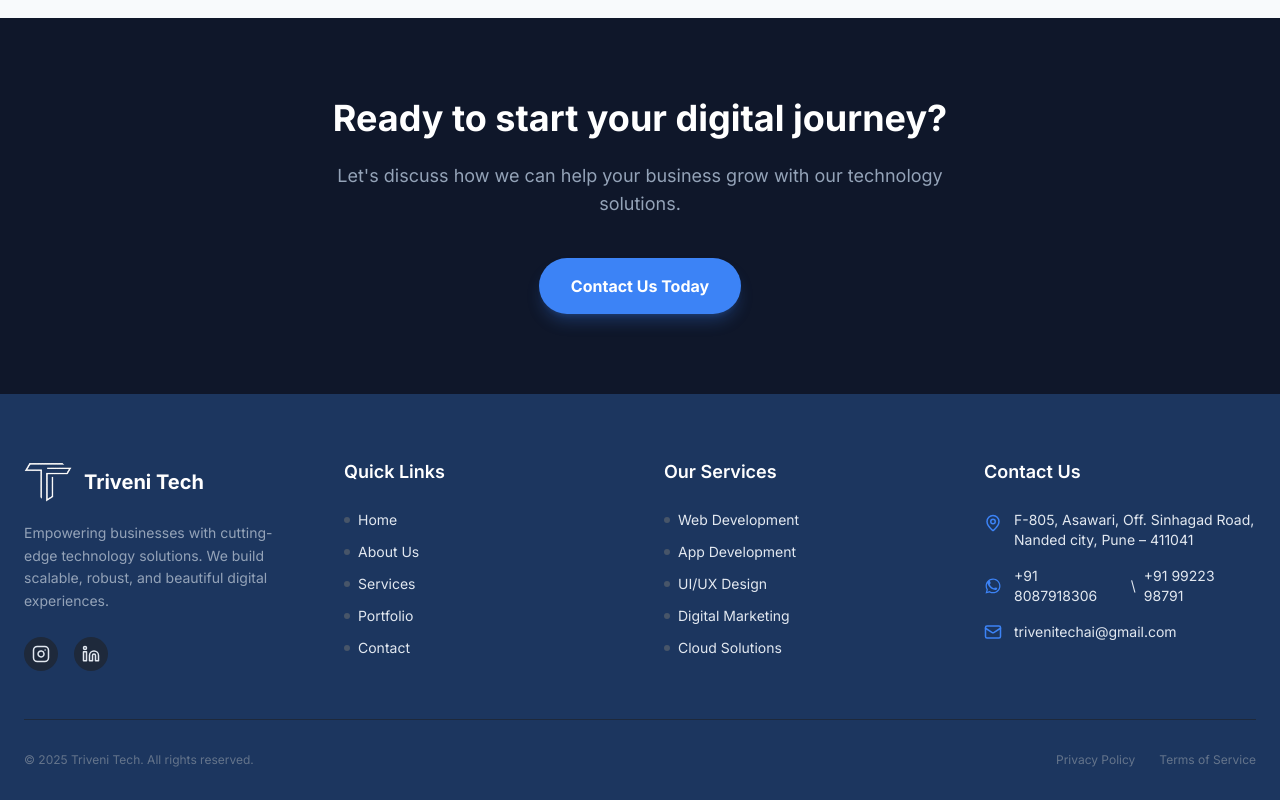
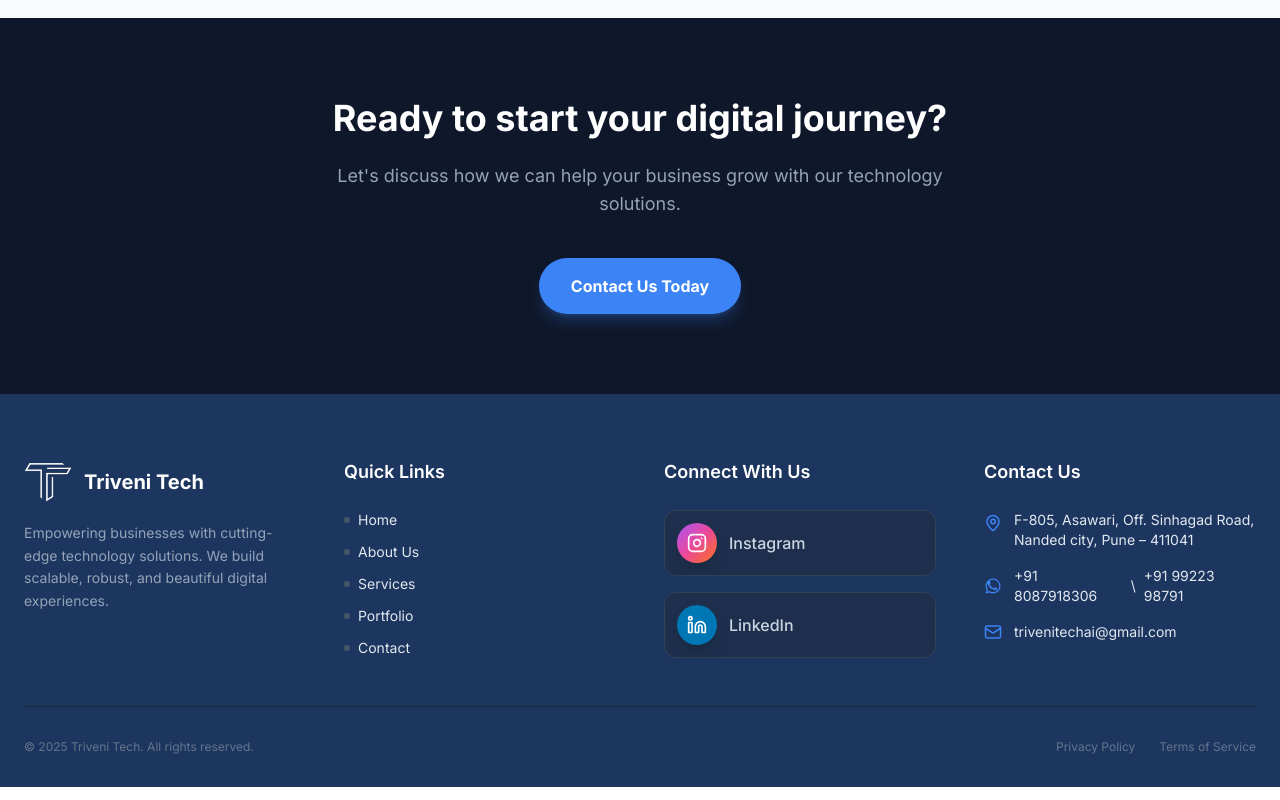
Before and after one commit to AryanJadile/Triveni-Tech, a Next.js app: page / in a window 1280 px wide. Shown: the part 3306-4106 px from the top of the page. Built offline with nearby package versions, Linux system fonts and the light colour scheme.

Commit message:
updated footer

```diff
--- a/src/components/layout/Footer.tsx
+++ b/src/components/layout/Footer.tsx
@@ -1,5 +1,5 @@
 import Link from "next/link";
-import { Facebook, Twitter, Instagram, Linkedin, Mail, MapPin, Phone } from "lucide-react";
+import { Instagram, Linkedin, Mail, MapPin } from "lucide-react";
 
 /**
  * Footer Component
@@ -26,10 +26,7 @@ export default function Footer() {
                             Empowering businesses with cutting-edge technology solutions.
                             We build scalable, robust, and beautiful digital experiences.
                         </p>
-                        <div className="flex items-center gap-4 pt-2">
-                            <SocialIcon icon={<Instagram size={18} />} href="https://www.instagram.com/triveni_tech2025/" />
-                            <SocialIcon icon={<Linkedin size={18} />} href="https://www.linkedin.com/company/triveni-tech/" />
-                        </div>
+
                     </div>
 
                     {/* Quick Links */}
@@ -44,16 +41,23 @@ export default function Footer() {
                         </ul>
                     </div>
 
-                    {/* Services */}
+                    {/* Connect With Us */}
                     <div>
-                        <h4 className="text-lg font-semibold text-white mb-6">Our Services</h4>
-                        <ul className="space-y-3 text-sm">
-                            <FooterLink href="#">Web Development</FooterLink>
-                            <FooterLink href="#">App Development</FooterLink>
-                            <FooterLink href="#">UI/UX Design</FooterLink>
-                            <FooterLink href="#">Digital Marketing</FooterLink>
-                            <FooterLink href="#">Cloud Solutions</FooterLink>
-                        </ul>
+                        <h4 className="text-lg font-semibold text-white mb-6">Connect With Us</h4>
+                        <div className="flex flex-col gap-4">
+                            <SocialLink
+                                icon={<Instagram size={20} />}
+                                label="Instagram"
+                                href="https://www.instagram.com/triveni_tech2025/"
+                                color="bg-gradient-to-br from-purple-500 via-pink-500 to-orange-500"
+                            />
+                            <SocialLink
+                                icon={<Linkedin size={20} />}
+                                label="LinkedIn"
+                                href="https://www.linkedin.com/company/triveni-tech/"
+                                color="bg-[#0077b5]"
+                            />
+                        </div>
                     </div>
 
                     {/* Contact Info */}
@@ -127,16 +131,7 @@ export default function Footer() {
     );
 }
 
-function SocialIcon({ icon, href }: { icon: React.ReactNode; href: string }) {
-    return (
-        <Link
-            href={href}
-            className="p-2 bg-slate-800 rounded-full hover:bg-primary hover:text-white transition-all duration-300"
-        >
-            {icon}
-        </Link>
-    );
-}
+
 
 function FooterLink({ href, children }: { href: string; children: React.ReactNode }) {
     return (
@@ -148,3 +143,21 @@ function FooterLink({ href, children }: { href: string; children: React.ReactNod
         </li>
     );
 }
+
+function SocialLink({ icon, label, href, color }: { icon: React.ReactNode; label: string; href: string; color: string }) {
+    return (
+        <a
+            href={href}
+            target="_blank"
+            rel="noopener noreferrer"
+            className="flex items-center gap-3 group p-3 rounded-xl bg-slate-800/50 hover:bg-slate-800 transition-all duration-300 border border-slate-700 hover:border-slate-600"
+        >
+            <div className={`w-10 h-10 rounded-full flex items-center justify-center text-white shadow-lg ${color} group-hover:scale-110 transition-transform duration-300`}>
+                {icon}
+            </div>
+            <span className="font-medium text-slate-300 group-hover:text-white transition-colors">
+                {label}
+            </span>
+        </a>
+    );
+}
```
